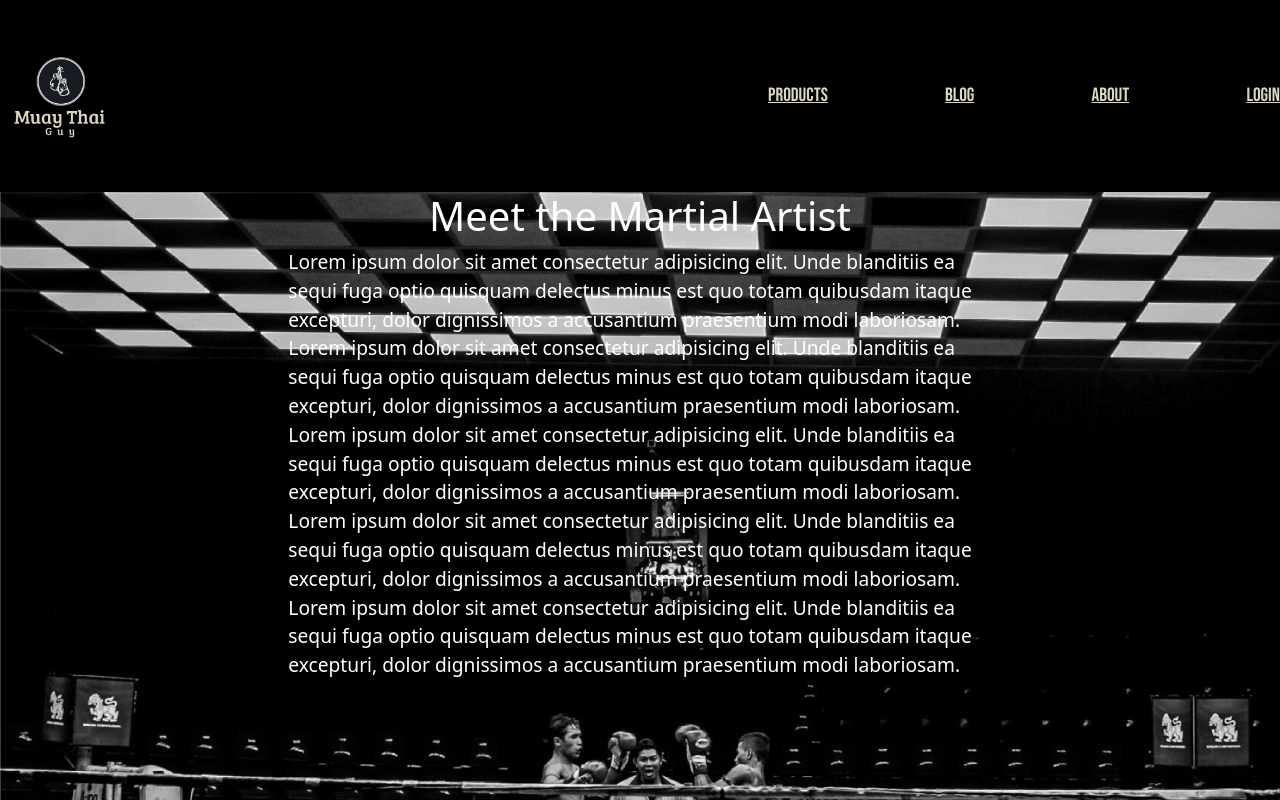
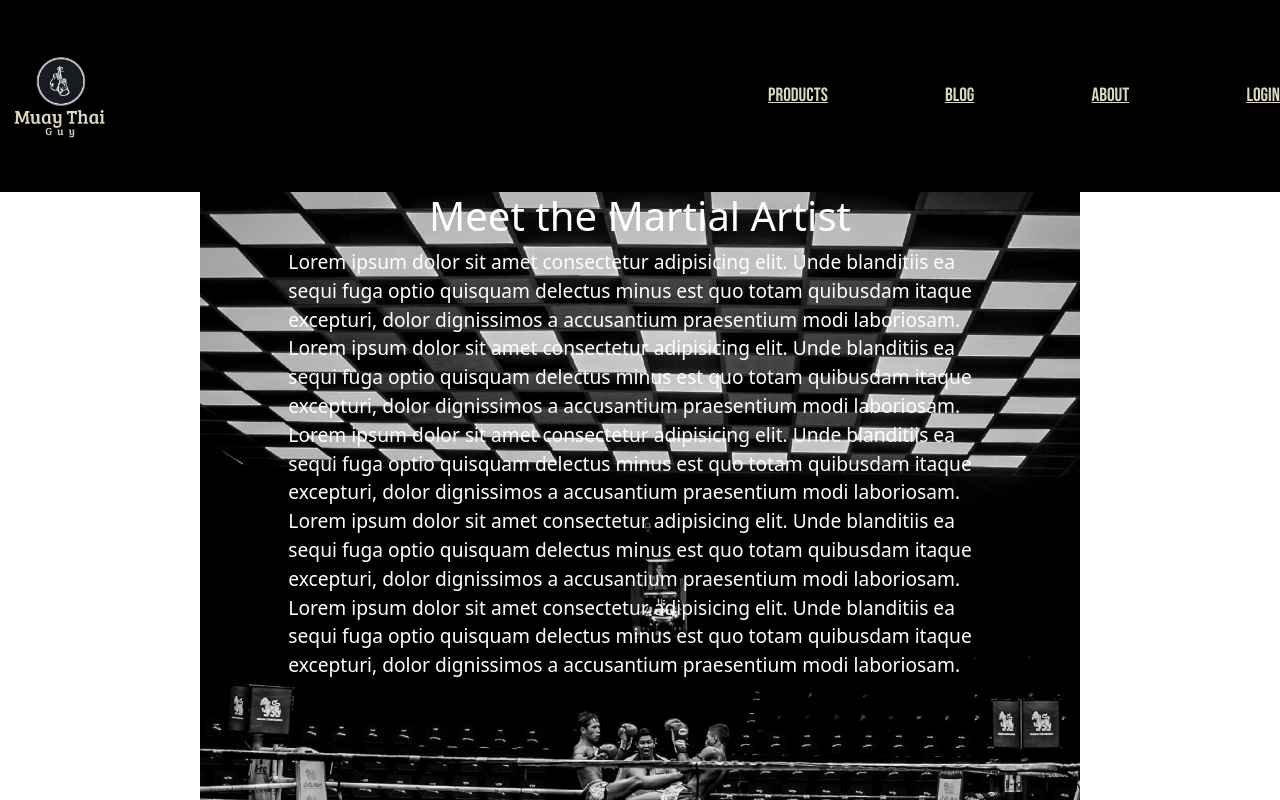
Before and after one commit to GarrettF24/muay-thai-guy, a React (Create React App) app in the folder client/: page /about in a window 1280 px wide. Shown: the top 800 px of the page. Built offline with nearby package versions, Linux system fonts and the light colour scheme; no server answers; the HTML template or start-up script is replaced by a standard one.

Commit message:
fixed bg image for landing about posts

```diff
--- a/client/src/components/LandingPage/LandingPage.css
+++ b/client/src/components/LandingPage/LandingPage.css
@@ -1,3 +1,7 @@
+#root {
+  background-image: none;
+}
+
 .welcome-container {
   display: -ms-flexbox;
   display: -webkit-flex;
--- a/client/src/screens/About/About.css
+++ b/client/src/screens/About/About.css
@@ -6,6 +6,10 @@
   color: white;
   width: 70%;
   margin: 0 auto;
+  background-image: url("../../assets/ring_square.png");
+  background-repeat: no-repeat;
+  background-size: cover;
+  background-position: center;
 }
 
 .about-me-paragraph {
--- a/client/src/screens/Posts/Posts.css
+++ b/client/src/screens/Posts/Posts.css
@@ -15,9 +15,13 @@
   -ms-flex-align: start;
   align-items: flex-start;
   width: 80%;
-  margin: 1rem auto;
+  margin: 0 auto;
   height: 100vh;
   align-items: center;
+  background-image: url("../../assets/ring_square.png");
+  background-repeat: no-repeat;
+  background-size: cover;
+  background-position: center;
 }
 
 @media only screen and (max-width: 575px) {
```
